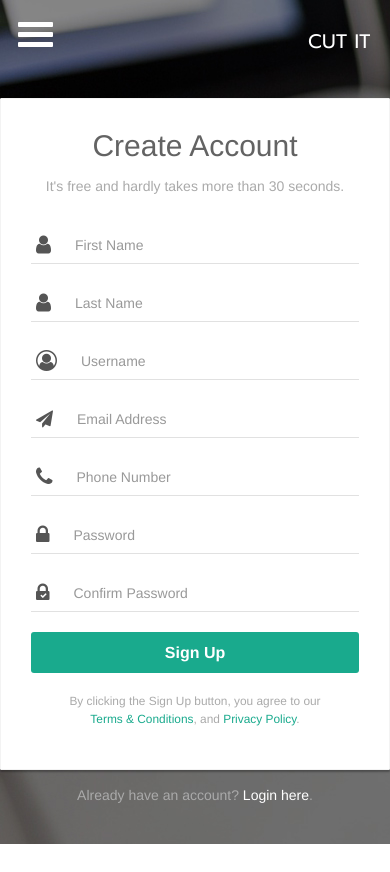
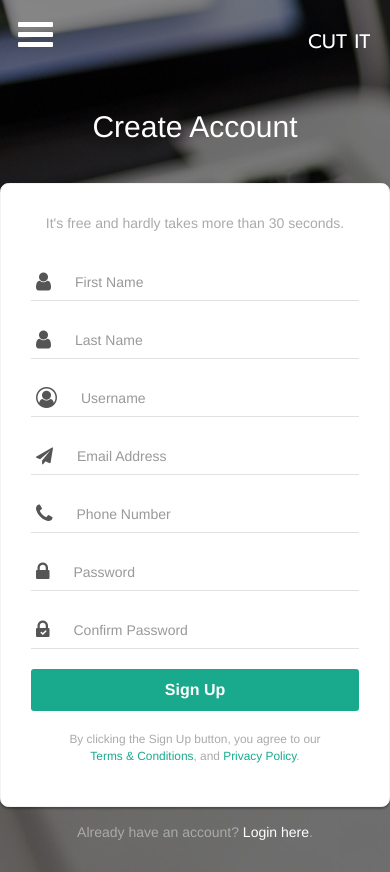
Before and after one commit to vishnu-m/Shortify, a Django app: page /signup/ in a window 390 px wide. Before the commit the page ends 844 px from the top, so only its background shows below. Run offline with Django 3.2, Linux system fonts and the light colour scheme; some libraries are stand-ins or nearby versions; some web fonts are replaced.

Commit message:
some UI bugs fixed

```diff
--- a/kutt/settings.py
+++ b/kutt/settings.py
@@ -31,7 +31,7 @@ SECRET_KEY = 'k+e(-c(o(vl^^t*_siup0_p+s9jk4z4-t+1-+0tg12*kp%55&^'
 
 # SECURITY WARNING: don't run with debug turned on in production!
 DEBUG = True
-PRODUCTION_MODE = True
+PRODUCTION_MODE = False
 
 
 CURRRENT_HOST = None
--- a/static/css/nav-bar.css
+++ b/static/css/nav-bar.css
@@ -164,3 +164,9 @@ article {
   color: #ffffff;
   padding: 0 2vw 0 0;
 }
+
+@media only screen and (max-width: 798px) {
+    .user-name{
+      padding : 0 0 0 4vw;
+    }
+}
--- a/templates/base.html
+++ b/templates/base.html
@@ -60,5 +60,13 @@
         {% block body-section %}
         {% endblock %}
 
+        <script src="/static/js/index.js"></script>
+
+	    <script>
+            $('#link').on('click',function(){
+                $('#toggle').toggle()
+            });
+
+        </script>
         </body>
 </html>
--- a/templates/signup.html
+++ b/templates/signup.html
@@ -20,10 +20,11 @@
 
 {% block body-section %}
 
+<h2 align="center" style="color:#fff">Create Account</h2>
 <div class="signup-form">
-        <form action="signin/" method="post" id="signup_form">
+        <form action="signin/" method="post" id="signup_form" style="border-radius:1vh">
             {% csrf_token %}
-            <h2>Create Account</h2>
+
             <p class="lead" id="warning_txt">It's free and hardly takes more than 30 seconds.</p>
             <div class="form-group">
                 <div class="input-group">
```
Also changed, not shown: static/css/login.css (+12 -0 lines), templates/index.html (+1 -8 lines).
